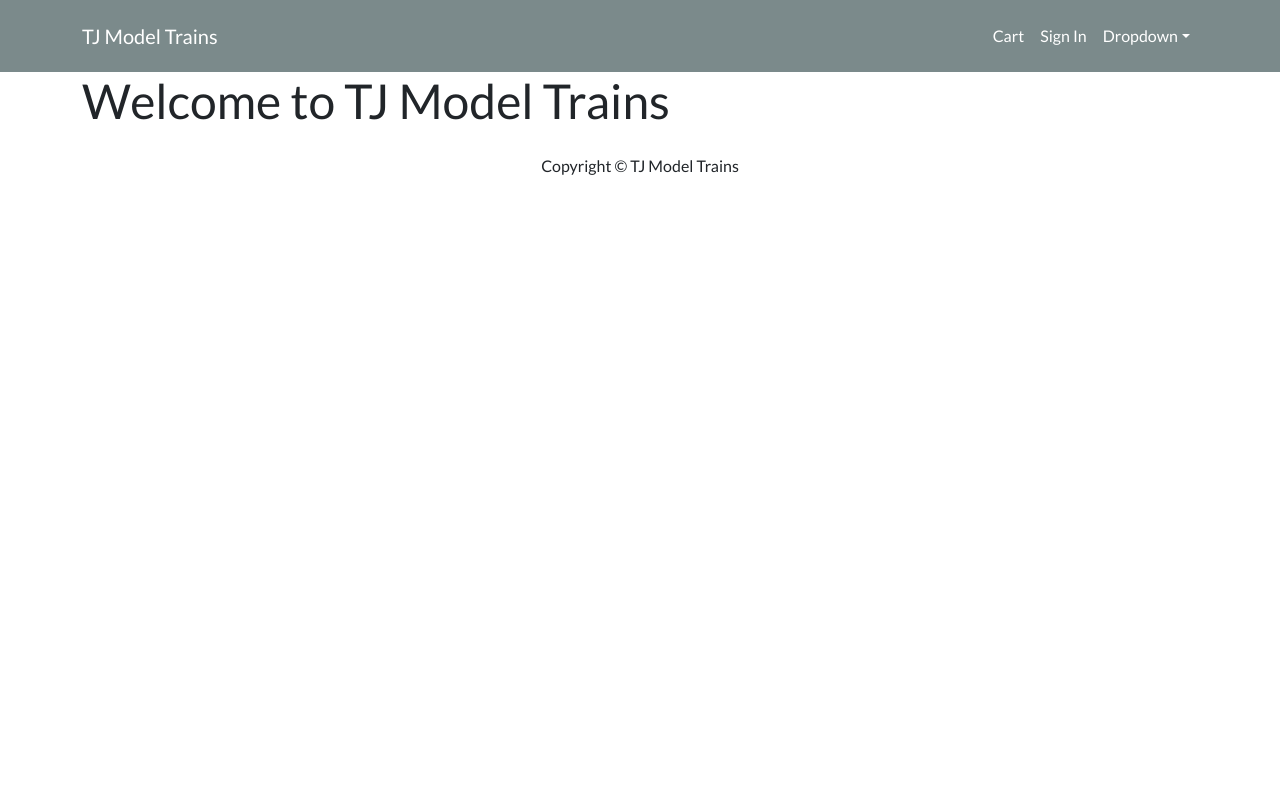
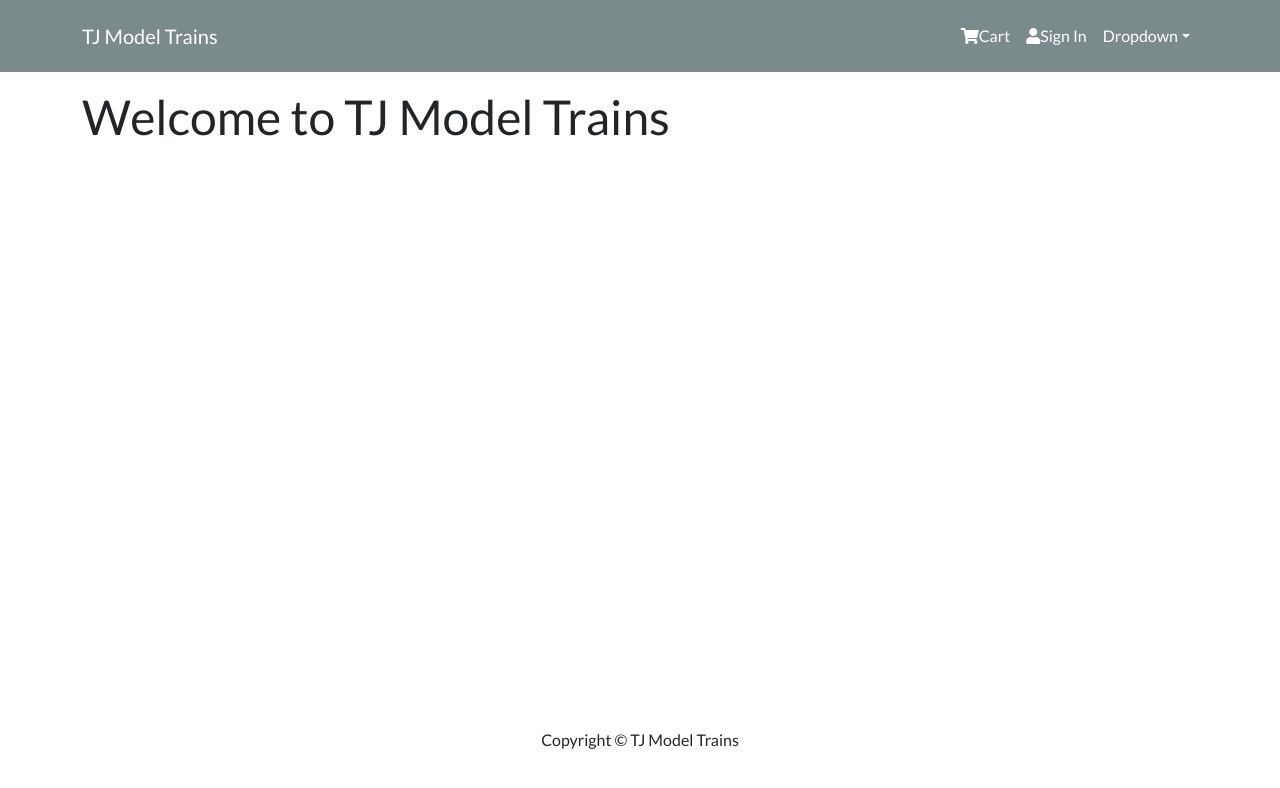
Before and after one commit to dreydain/Model_Trains, a React (Create React App) app in the folder frontend/: page / in a window 1280 px wide. Shown: the top 788 px of the page. Built offline with nearby package versions, Linux system fonts and the light colour scheme.

Commit message:
added font awesome icons

```diff
--- a/frontend/public/index.html
+++ b/frontend/public/index.html
@@ -10,6 +10,7 @@
       content="TJ Model Trains Product/WorkOrder Manager"
     />
     <link rel="apple-touch-icon" href="%PUBLIC_URL%/logo192.png" />
+    <link rel="stylesheet" href="https://cdnjs.cloudflare.com/ajax/libs/font-awesome/5.15.4/css/all.min.css" integrity="sha512-1ycn6IcaQQ40/MKBW2W4Rhis/DbILU74C1vSrLJxCq57o941Ym01SwNsOMqvEBFlcgUa6xLiPY/NS5R+E6ztJQ==" crossorigin="anonymous" referrerpolicy="no-referrer" />
     <!--
       manifest.json provides metadata used when your web app is installed on a
       user's mobile device or desktop. See https://developers.google.com/web/fundamentals/web-app-manifest/
--- a/frontend/src/App.js
+++ b/frontend/src/App.js
@@ -7,9 +7,11 @@
   return (
     <div className="App">
       <Header />
-      <Container>
-        <h1>Welcome to TJ Model Trains</h1>
-      </Container>
+      <main className='py-3'>
+        <Container>
+          <h1>Welcome to TJ Model Trains</h1>
+        </Container>
+      </main>
       <Footer />
     </div>
   );
--- a/frontend/src/components/Header.js
+++ b/frontend/src/components/Header.js
@@ -10,8 +10,8 @@
                     <Navbar.Toggle aria-controls="basic-navbar-nav" />
                     <Navbar.Collapse id="basic-navbar-nav">
                     <Nav className="ms-auto">
-                        <Nav.Link href="/cart">Cart</Nav.Link>
-                        <Nav.Link href="/login">Sign In</Nav.Link>
+                        <Nav.Link href="/cart"><i className='fas fa-shopping-cart'></i>Cart</Nav.Link>
+                        <Nav.Link href="/login"><i className='fas fa-user'></i>Sign In</Nav.Link>
                         <NavDropdown title="Dropdown" id="basic-nav-dropdown">
                         <NavDropdown.Item href="#action/3.1">Action</NavDropdown.Item>
                         <NavDropdown.Item href="#action/3.2">Another action</NavDropdown.Item>
```
